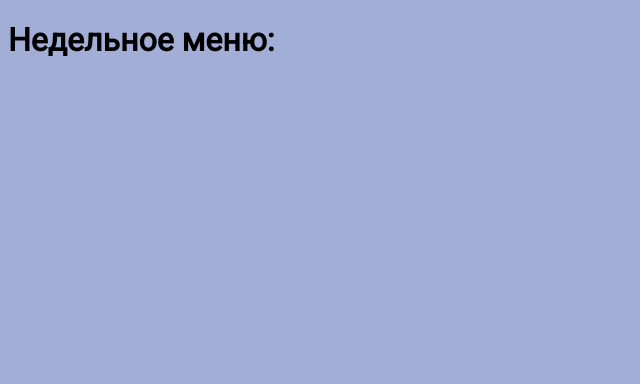
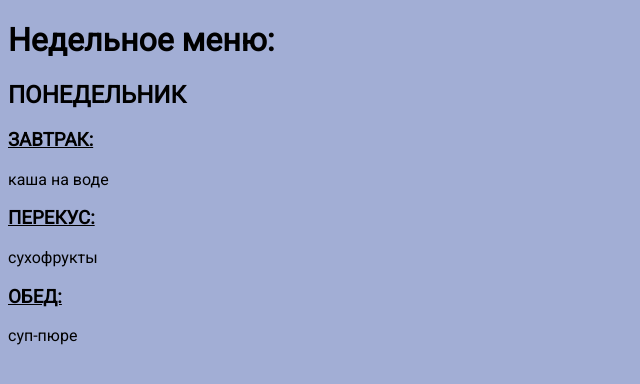
Before and after one commit to osmaav/healthy-diet, a plain HTML site: page index.html in a window 1280 px wide. Shown: the whole page, without its empty margins (0-640 px from the left). Drawn offline with Linux system fonts and the light colour scheme.

Commit message:
update index.html

```diff
--- a/index.html
+++ b/index.html
@@ -9,5 +9,26 @@
   </head>
   <body>
     <div><h1>Недельное меню:</h1></div>
+    <div class="days">
+      <h2>Понедельник</h2>
+    </div>
+    <div class="period">
+      <h3>Завтрак:</h3>
+    </div>
+    <div class="recipeTitle">
+      <p>Каша на воде</p>
+    </div>
+    <div class="period">
+      <h3>Перекус:</h3>
+    </div>
+    <div class="recipeTitle">
+      <p>Сухофрукты</p>
+    </div>
+    <div class="period">
+      <h3>Обед:</h3>
+    </div>
+    <div class="recipeTitle">
+      <p>Суп-пюре</p>
+    </div>
   </body>
 </html>
--- a/style.css
+++ b/style.css
@@ -8,3 +8,15 @@ body {
 h1 {
   /* font-weight: bold; */
 }
+.days {
+  text-transform: uppercase;
+}
+.period {
+  text-transform: uppercase;
+  text-decoration: underline;
+  display: flexbox;
+}
+.recipeTitle {
+  display: flexbox;
+  text-transform: lowercase;
+}
```
